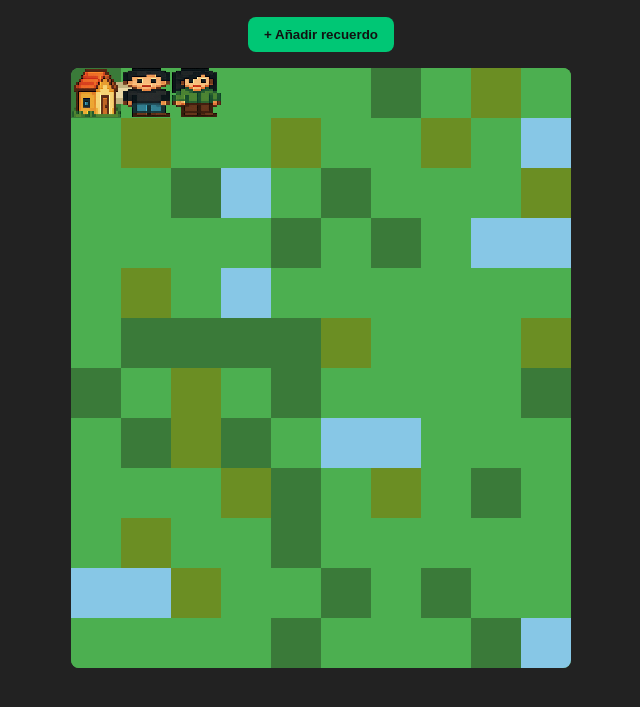
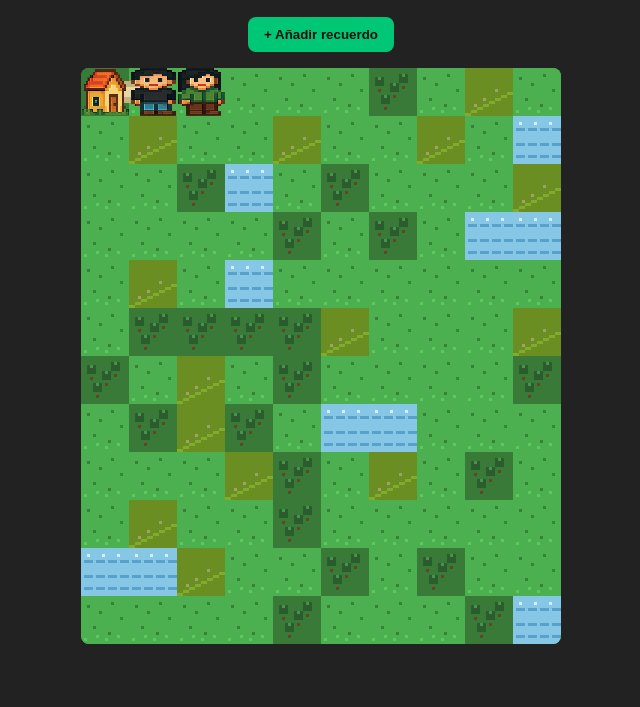
Before and after one commit to juanr10/pixel-journey, a plain HTML site: page index.html in a window 1280 px wide. Shown: the part 51-758 px from the top of the page, without its empty margins (319-959 px from the left). Drawn offline with Linux system fonts and the light colour scheme.

Commit message:
🎨 update canvas dimensions and enhance tile rendering in index.html
- Adjusted canvas size for better display of memories, changing dimensions to 480x576.
- Improved tile rendering logic by introducing a new tileset and updating the drawing functions for better visual fidelity.
- Added constants for tile size and scaling to enhance clarity and maintainability of the code.
- Updated comments for better understanding of the tile rendering process and sprite loading.
- Introduced a new tileset image to enrich the visual experience of the Pixel Life application.

```diff
--- a/index.html
+++ b/index.html
@@ -73,14 +73,14 @@
   <!-- Botón superior para abrir modal de alta -->
   <button id="openAddModal" class="primary">+ Añadir recuerdo</button>
 
-  <canvas id="map" width="500" height="600" aria-label="Mapa de recuerdos"></canvas>
+  <canvas id="map" width="480" height="576" aria-label="Mapa de recuerdos"></canvas>
 
   <!-- Modal Añadir -->
   <div id="addModal" class="modal" role="dialog" aria-modal="true">
     <div class="modalInner">
       <h2>Nuevo recuerdo</h2>
 
-      <!-- Mantener addMeta ANTES de la categoría (checkpoint) -->
+      <!-- addMeta ANTES de la categoría (checkpoint) -->
       <div id="addMeta" class="muted"></div>
 
       <div class="formRow">
@@ -164,6 +164,11 @@
       ANIM_DURATION_MS: 900
     };
 
+    // ========= Pixel-art / Tiles =========
+    const TILE_SRC_PX = 16;   // tamaño real del tile en el PNG
+    const TILE_SCALE  = 3;    // escala entera para mantener nitidez (3 -> 48px)
+    const tileSize    = TILE_SRC_PX * TILE_SCALE; // 48
+
     // ========= Utils =========
     const clamp = (v,min,max)=>Math.max(min,Math.min(max,v));
     const lerp = (a,b,t)=>a+(b-a)*t;
@@ -176,7 +181,6 @@
     function randSignSeeded(seed, salt){ return seeded(seed, salt)<0.5 ? -1 : 1; }
 
     // ========= Mapa / Estado =========
-    const tileSize = 50;
     let gridW = 10;
     let gridH = 12;
     const houseCol = 0, houseRow = 0;
@@ -193,7 +197,7 @@
     const ctx = canvas.getContext("2d");
     function setupCrispCanvas() {
       const dpr = window.devicePixelRatio || 1;
-      const logicalW = gridW * tileSize;
+      const logicalW = gridW * tileSize;  // ajusta al tileSize nuevo
       const logicalH = gridH * tileSize;
       canvas.style.width = logicalW + "px";
       canvas.style.height = logicalH + "px";
@@ -203,7 +207,7 @@
       ctx.imageSmoothingEnabled = false;
     }
 
-    // Sprites
+    // ========= Sprites (iconos y casa) =========
     const spriteUrls = {
       house: "./assets/sprites/memories/house.png",
       juan: "./assets/sprites/memories/juan.png",
@@ -216,26 +220,51 @@
     };
     const sprites = {};
     let loaded = 0, needed = Object.keys(spriteUrls).length;
+
     function loadImage(target, key, url){
       const img = new Image();
-      img.onload = () => { loaded++; if (loaded === needed) { ensureCapacity(); drawMap(); } };
-      img.onerror = () => { loaded++; if (loaded === needed) { ensureCapacity(); drawMap(); } };
+      img.onload = () => { loaded++; if (loaded === needed && tilesetReady()) { ensureCapacity(); drawMap(); } };
+      img.onerror = () => { loaded++; if (loaded === needed && tilesetReady()) { ensureCapacity(); drawMap(); } };
       img.src = url; target[key] = img;
     }
     for (const [k,u] of Object.entries(spriteUrls)) loadImage(sprites, k, u);
 
-    // Mundo (colores por ahora)
+    // ========= Tileset =========
+    const tilesetUrl = "./assets/tiles/tileset_pixel_life.png"; // coloca aquí el PNG
+    let tilesetImg = new Image();
+    let tilesetLoaded = false;
+    tilesetImg.onload = () => { tilesetLoaded = true; if (loaded === needed) { ensureCapacity(); drawMap(); } };
+    tilesetImg.onerror = () => { console.warn("No se cargó tileset:", tilesetUrl); tilesetLoaded = false; if (loaded === needed) { ensureCapacity(); drawMap(); } };
+    tilesetImg.src = tilesetUrl;
+
+    function tilesetReady(){ return tilesetLoaded; }
+
+    function blitTile(tileIndex, dx, dy) {
+      if (!tilesetReady()) return; // si no cargó, no dibuja (fallback es el bg del canvas)
+      const sx = tileIndex * TILE_SRC_PX;
+      const sy = 0;
+      const sw = TILE_SRC_PX, sh = TILE_SRC_PX;
+      const dw = tileSize, dh = tileSize;
+      const px = CONFIG.CRISP_ALIGN ? Math.round(dx) : dx;
+      const py = CONFIG.CRISP_ALIGN ? Math.round(dy) : dy;
+      ctx.drawImage(tilesetImg, sx, sy, sw, sh, px, py, dw, dh);
+    }
+
+    // Mundo → tipo de tile por celda
     function tileType(x, y) {
       const r = seeded(seed, (x+1)*73856093 ^ (y+1)*19349663);
-      if (r < 0.08) return 2; if (r < 0.28) return 1; if (r < 0.40) return 3;
-      return 0;
+      if (r < 0.08) return 2; // agua
+      if (r < 0.28) return 1; // bosque
+      if (r < 0.40) return 3; // colina
+      return 0;               // llanura
     }
+
     function drawTiles() {
       for (let x=0; x<gridW; x++){
         for (let y=0; y<gridH; y++){
-          const t = tileType(x,y);
-          ctx.fillStyle = t===2?"#87c7e6":t===1?"#3a7a39":t===3?"#6b8e23":"#4caf50";
-          ctx.fillRect(x*tileSize, y*tileSize, tileSize, tileSize);
+          const t = tileType(x,y); // 0=llanura,1=bosque,2=agua,3=colina
+          const index = (t===0)?0 : (t===1)?1 : (t===2)?2 : (t===3)?3 : 0;
+          blitTile(index, x*tileSize, y*tileSize);
         }
       }
     }
@@ -340,7 +369,7 @@
     function drawHouseAndAvatars(){
       drawSprite(sprites.house,0,0,tileSize,tileSize);
       if(gridW>=3){
-        drawSprite(sprites.juan,  tileSize,0,tileSize,tileSize);
+        drawSprite(sprites.juan,  1*tileSize,0,tileSize,tileSize);
         drawSprite(sprites.paula, 2*tileSize,0,tileSize,tileSize);
       }
     }
@@ -351,7 +380,7 @@
         const m = memories[w.idx];
         const icon = sprites[m.type] ?? sprites.camera;
         // Icono del recuerdo
-        drawSprite(icon, w.x*tileSize + 8, w.y*tileSize + 8, 35, 35);
+        drawSprite(icon, w.x*tileSize + 8, w.y*tileSize + 8, Math.round(tileSize*0.73), Math.round(tileSize*0.73));
         // POI pequeño junto al icono
         drawPOIAtCell(w.x, w.y, m.type);
       }
@@ -360,7 +389,7 @@
     function drawMap(){
       const {waypoints,polyline}=computeWaypointsAndPolyline();
       ctx.clearRect(0,0,canvas.width,canvas.height);
-      drawTiles();
+      drawTiles();                 // ahora pinta tiles del PNG
       drawPath(polyline);
       drawHouseAndAvatars();
       drawIcons(waypoints);
@@ -403,7 +432,6 @@
       function render(progressIdx) {
         ctx.clearRect(0, 0, canvas.width, canvas.height);
         drawTiles();
-        // Camino parcial
         drawPath(polyline, progressIdx);
         drawHouseAndAvatars();
 
@@ -413,7 +441,6 @@
 
         // Personajito suave
         const a = polyline[progressIdx];
-        const b = polyline[Math.min(progressIdx+1, totalEnd)];
         const px = a.x, py = a.y;
         if (sprites.juan && sprites.juan.width) {
           ctx.drawImage(sprites.juan, px-16, py-16, 32, 32);
```
Also changed, not shown: assets/tiles/tileset_pixel_life.png (added).
